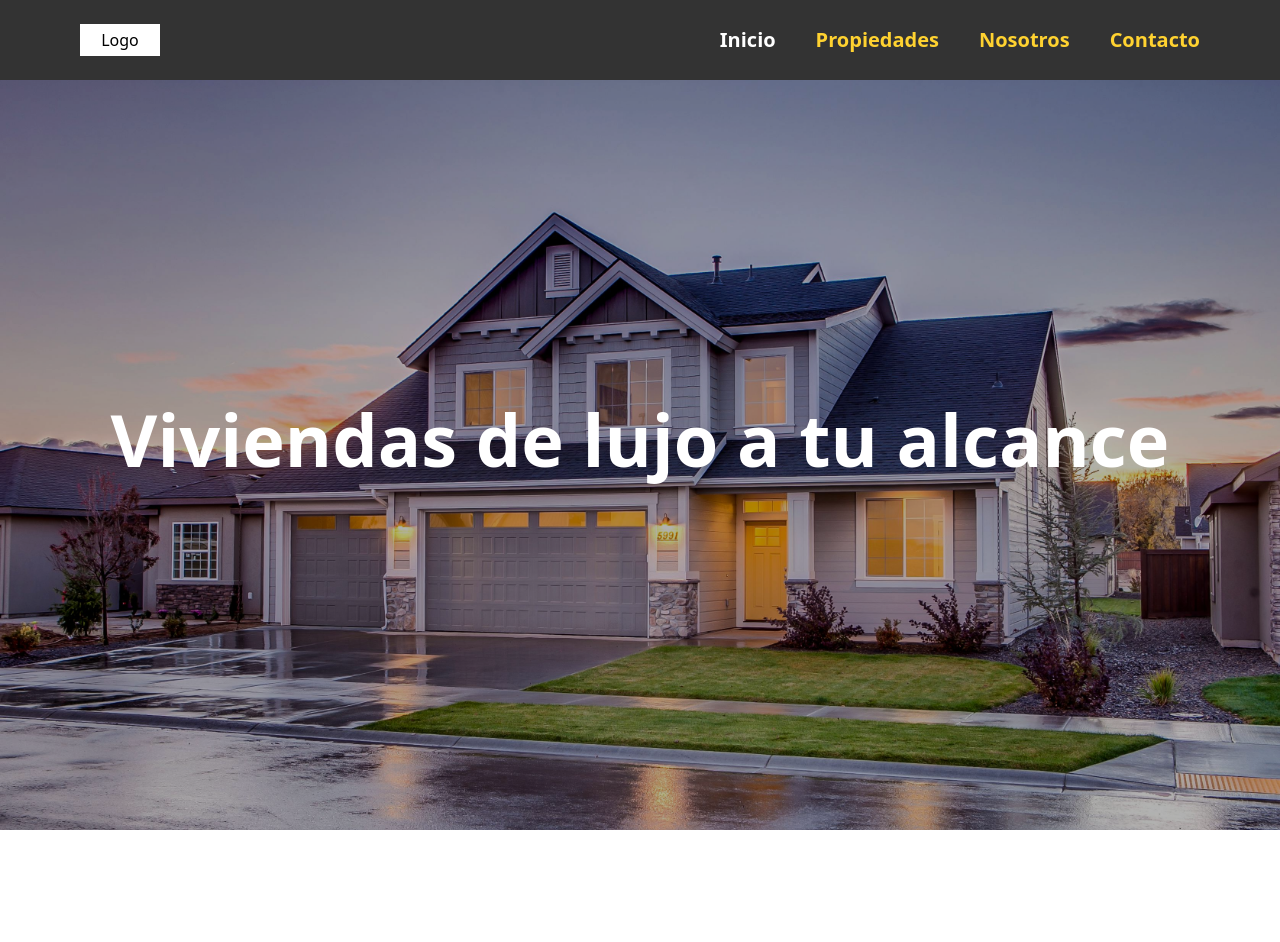
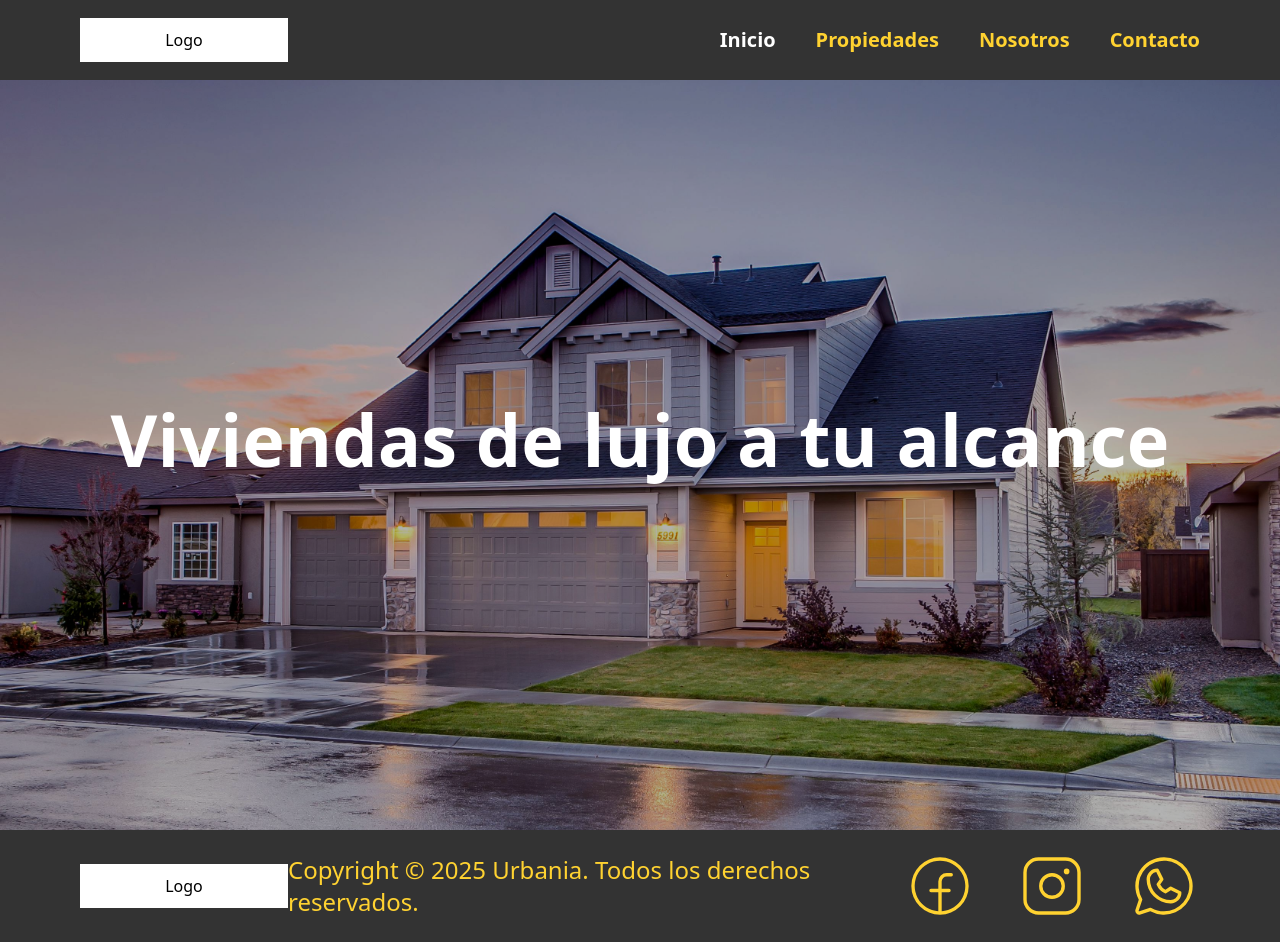
Before and after one commit to No-Country-simulation/s21-14-n-webapp, a React (Vite) app in the folder client/: page / in a window 1280 px wide. Before the commit the page ends 830 px from the top, so only its background shows below. Built offline with nearby package versions, Linux system fonts and the light colour scheme.

Commit message:
footer responsive

```diff
--- a/client/package.json
+++ b/client/package.json
@@ -13,6 +13,7 @@
     "@tailwindcss/vite": "^4.0.6",
     "react": "^19.0.0",
     "react-dom": "^19.0.0",
+    "react-icons": "^5.4.0",
     "react-router-dom": "^7.1.5",
     "tailwindcss": "^4.0.6"
   },
--- a/client/src/components/Header.jsx
+++ b/client/src/components/Banner.jsx
@@ -1,6 +1,6 @@
 import React from 'react';
 
-export const Header = () => {
+export const Banner = () => {
     return (
         <header
             className='h-[300px] lg:h-[750px] relative flex flex-col'
--- /dev/null
+++ b/client/src/components/Footer.jsx
@@ -0,0 +1,22 @@
+import React from 'react'
+import { Logo } from './Logo'
+import { PiFacebookLogoLight } from "react-icons/pi";
+import { PiInstagramLogoLight } from "react-icons/pi";
+import { PiWhatsappLogoLight } from "react-icons/pi";
+
+export const Footer = () => {
+  return (
+    <footer className='w-full h-10 lg:h-28 bg-[#333] flex justify-between items-center px-2 lg:px-20'>
+        <div>
+            <Logo />
+        </div>
+        <span className='text-amber-300 text-xs lg:text-2xl  lg:w-[700px] hidden lg:flex'>Copyright &copy; 2025 Urbania. Todos los derechos reservados. </span>
+        <span className='text-amber-300 text-xs lg:text-2xl  lg:w-[700px] flex lg:hidden'>Copyright &copy; 2025 Urbania. </span>
+        <div className='flex gap-2 lg:gap-10 text-2xl lg:text-7xl text-amber-300'>
+            <PiFacebookLogoLight className=' rounded-3xl'/>
+            <PiInstagramLogoLight className=''/>
+            <PiWhatsappLogoLight className='' />
+        </div>
+    </footer>
+  )
+}
--- /dev/null
+++ b/client/src/components/Logo.jsx
@@ -0,0 +1,9 @@
+import React from 'react'
+
+export const Logo = () => {
+  return (
+    <div className='w-20 lg:w-52 h-8 lg:h-11 bg-white grid place-items-center '>
+        Logo
+    </div>
+  )
+}
--- a/client/src/components/NavBar.jsx
+++ b/client/src/components/NavBar.jsx
@@ -1,10 +1,11 @@
 import React from 'react'
+import { Logo } from './Logo'
 
 export const NavBar = () => {
     return (
         <nav className='w-full h-10 lg:h-20  flex justify-between items-center p-2 lg:px-20 bg-opacity-50 bg-[#333]'>
-            <div className='w-20 h-8 bg-white grid place-items-center '>
-                Logo
+            <div>
+                <Logo/>
             </div>
             <ul className='flex gap-3 lg:gap-10'>
                 <li className='text-sm text-white lg:text-xl font-semibold'>Inicio</li>
--- a/client/src/layouts/HomeLayout.jsx
+++ b/client/src/layouts/HomeLayout.jsx
@@ -1,14 +1,19 @@
 import React from "react";
 import { Outlet } from 'react-router-dom'
 import { NavBar } from "../components/NavBar";
+import { Footer } from "../components/Footer";
 const HomeLayout = () => {
   return (
     <div>
-
-        <NavBar/>
+        <header>
+            <NavBar/>
+        </header>
         <main>
             <Outlet/>
         </main>
+        <footer>
+            <Footer/>
+        </footer>
     </div>
   )
 }
--- a/client/src/pages/Home.jsx
+++ b/client/src/pages/Home.jsx
@@ -1,12 +1,15 @@
 import React from 'react'
-import {Header} from '../components/Header'
+import { Banner } from '../components/Banner'
 
 const Home = () => {
     return (
         < >
             <header>
-                <Header/>
+                <Banner/>
             </header>
+            <main>
+
+            </main>
         </>
 
 
```
Also changed, not shown: 1 other file (tests, documents, lock files or other folders).
